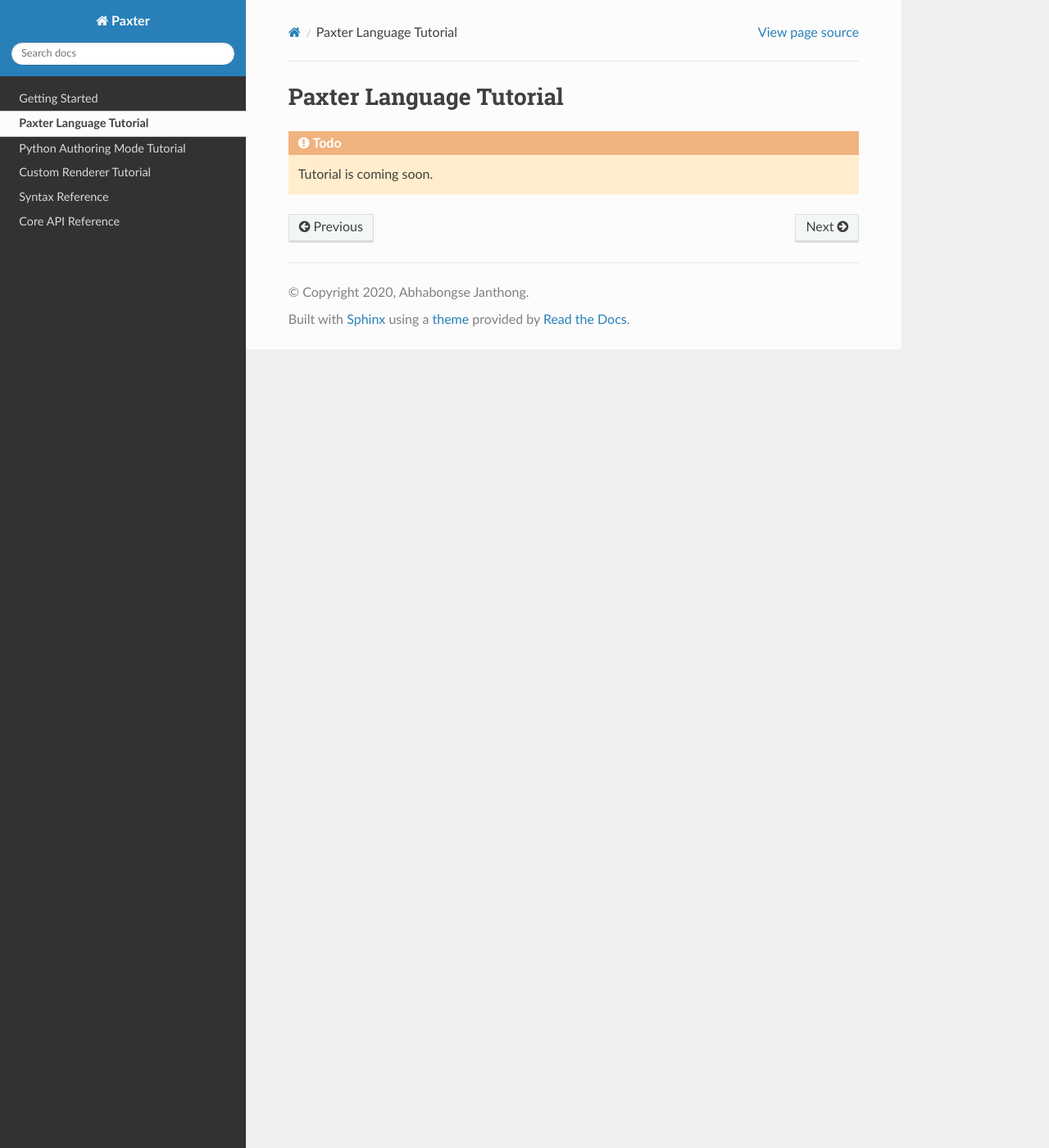
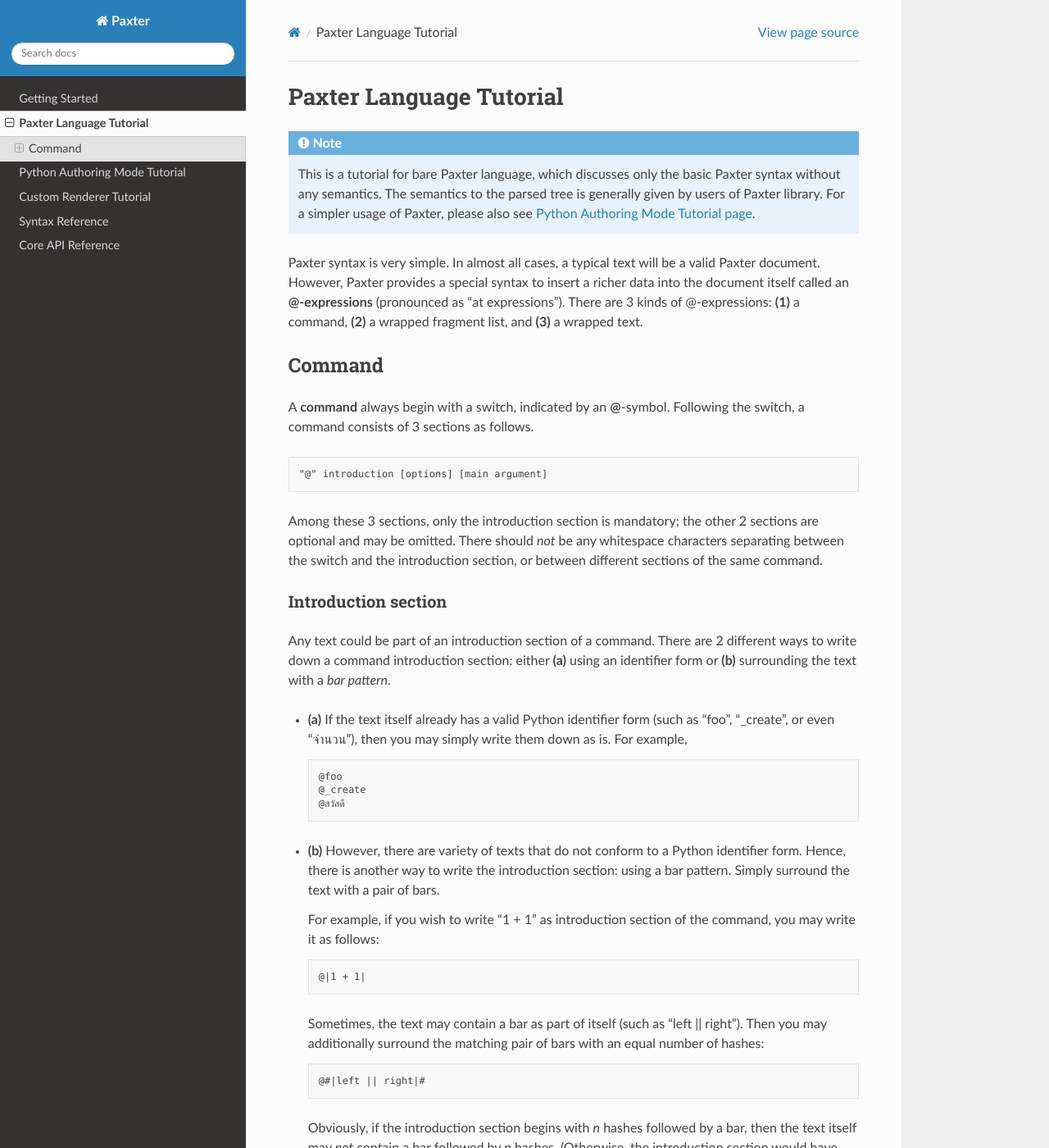
Before and after one commit to abhabongse/paxter, a Sphinx documentation site: the page built from docs/paxter_language_tutorial.md, in a window 1280 px wide and 1400 px high. Shown: the whole window at 82% size. Built offline with Sphinx 7.4.7 and the Read the Docs theme 2.0.0, drawn with Linux system fonts in a browser that asks for light colours; the version number could not be read and is left out; some of the changed text lies outside the part shown.

Commit message:
Partially add paxter language tutorial

````diff
--- a/docs/paxter_language_tutorial.md
+++ b/docs/paxter_language_tutorial.md
@@ -1,7 +1,161 @@
 # Paxter Language Tutorial
+
+```eval_rst
+.. note::
+
+   This is a tutorial for bare Paxter language,
+   which discusses only the basic Paxter syntax without any semantics.
+   The semantics to the parsed tree is generally given by users of Paxter library.
+   For a simpler usage of Paxter, please also see
+   :doc:`Python Authoring Mode Tutorial page<python_authoring_mode_tutorial>`.
+```
+
+Paxter syntax is very simple.
+In almost all cases, a typical text will be a valid Paxter document.
+However, Paxter provides a special syntax to insert a richer data
+into the document itself called an **@-expressions** (pronounced as “at expressions”).
+There are 3 kinds of @-expressions:
+**(1)** a command,
+**(2)** a wrapped fragment list, and
+**(3)** a wrapped text.
+
+
+## Command
+
+A **command** always begin with a switch, indicated by an **@**-symbol.
+Following the switch, a command consists of 3 sections as follows.
+
+```text
+"@" introduction [options] [main argument]
+```
+
+Among these 3 sections, only the introduction section is mandatory;
+the other 2 sections are optional and may be omitted.
+There should _not_ be any whitespace characters separating between
+the switch and the introduction section,
+or between different sections of the same command.
+
+### Introduction section
+
+Any text could be part of an introduction section of a command.
+There are 2 different ways to write down a command introduction section:
+either **(a)** using an identifier form
+or **(b)** surrounding the text with a _bar pattern_.
+
+-   **(a)** If the text itself already has a valid Python identifier form
+    (such as “foo”, “_create”, or even “จำนวน”),
+    then you may simply write them down as is.
+    For example,
+
+    ```text
+    @foo
+    @_create
+    @สวัสดี
+    ```
+
+-   **(b)** However, there are variety of texts that do not conform to
+    a Python identifier form.
+    Hence, there is another way to write the introduction section:
+    using a bar pattern.
+    Simply surround the text with a pair of bars.
+
+    For example, if you wish to write “1 + 1” as introduction section of the command,
+    you may write it as follows:
+
+    ```text
+    @|1 + 1|
+    ```
+
+    Sometimes, the text may contain a bar as part of itself (such as “left || right”).
+    Then you may additionally surround the matching pair of bars
+    with an equal number of hashes:
+
+    ```text
+    @#|left || right|#
+    ```
+
+    Obviously, if the introduction section begins with _n_ hashes followed by a bar,
+    then the text itself may _not_ contain a bar followed by _n_ hashes.
+    (Otherwise, the introduction section would have terminated earlier.)
+
+    ```text
+    @##|good|#|boy|##  →  the introduction section is "good|#|boy"
+    @##|bad|##|boy|##  →  the introduction section is "bad"
+    ```
+
+### Options section
+
+The existence of a left square bracket right after the introduction section
+of a command always indicates the beginning of the options section.
+The options section itself is a sequence of tokens where each token can be
+
+-   Another @-expression of all 3 kinds
+-   An identifier
+-   An operator which can be a comma, a semicolon,
+    or a combination of all other symbol characters
+    (excluding parentheses, braces, and square brackets)
+-   A number whose syntactical form adheres to JSON grammar for number literal
+-   A nested sequence of tokens itself, surrounded by a matching pair of
+    parentheses, braces, or square brackets.
+
+```eval_rst
+.. warning::
+
+   Please note that inside the options section of a command
+   is the only place in Paxter language where whitespace characters
+   between tokens are ignored.
+
+.. note::
+
+   Consult :doc:`Syntax Reference <syntax>` for
+   a more detailed Paxter language grammar specification.
+```
+
+Here is an example of commands with options section present:
+
+-   The options section of the command `@foo[x=1, y=2.5]`
+    is a sequence of 7 tokens:
+
+    1.  an identifier `x`
+    2.  an equal sign operator `=`
+    3.  the number literal `1`
+    4.  a comma operator `,`
+    5.  an identifier `y`
+    6.  an equal sign operator `=`, and
+    7.  the number literal `2.5`
+
+-   The options section of the command `@|foo.bar|[x <- {2}; @baz]`
+    is a sequence of 5 tokens:
+
+    1.  an identifier `x`
+    2.  a left arrow operator `<-`
+    3.  a nested sequence containing the number literal `2` as the only token
+    4.  a semicolon operator `;`
+    5.  a nested command with `baz` as the introduction section
+        and with all other sections omitted.
+
+Paxter language gives a lot of freedom for what is allowed
+within the options section of a command;
+a programmer-writer who writes a renderer to translate parsed trees in Paxter
+is free to add whatever constraints to the formatting within the options section.
+
+```eval_rst
+.. note::
+
+   As an example, the Python authoring mode renderer enforces that
+   the options section must follow Python function call pattern,
+   which is a sequence of positional arguments followed by
+   a sequence of keyword arguments, each separated by commas
+   (such as ``@replace[@"i", @"o", count=3]{Mississippi}``).
+```
+
+### Main argument section
+
+There are two modes of main argument section:
+**(a)** braces pattern mode and **(b)** quotation pattern mode.
 
 ```eval_rst
 .. todo::
 
-   Tutorial is coming soon.
+   More coming soon.
 ```
````
Also changed, not shown: docs/index.md (+1 -1 lines), docs/python_authoring_mode_tutorial.md (+2 -2 lines).
